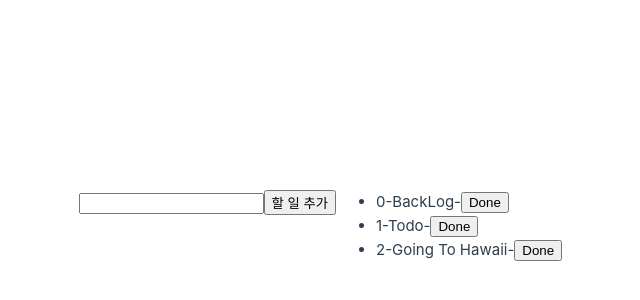
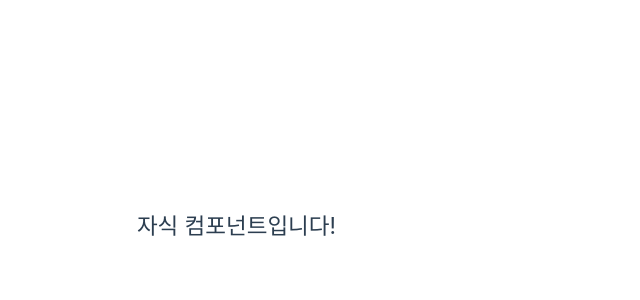
Before and after one commit to parc02-hello-vue/parc02-hello-vue.github.io, a Vue app: page / in a window 1280 px wide. Shown: the part 174-474 px from the top of the page, without its empty margins (304-944 px from the left). Built offline with nearby package versions, Linux system fonts and the light colour scheme.

Commit message:
Child.vue

```diff
--- a/src/App.vue
+++ b/src/App.vue
@@ -1,39 +1,8 @@
 <script setup>
-import {ref} from 'vue'
-
-let id = 0
-const newTodo = ref('')
-const todos = ref([
-	{id: id++, issue: 'BackLog' },
-	{id: id++, issue: 'Todo' },
-	{id: id++, issue: 'Going To Hawaii' }
-])
-
-// 할 일 추가 함수
-const addTodo = (e) => {
-    e.preventDefault();
-    if (newTodo.value.trim() !== '') {
-        // 새로운 할 일을 기존 할 일 배열에 추가하여 새 배열을 생성
-        todos.value = [...todos.value, { id: id++, issue: newTodo.value }]
-        newTodo.value = ''
-    }
-}
-
-// 할 일 삭제 함수
-const removeTodo = (todo) => {
-    todos.value = todos.value.filter(item => item.id !== todo.id)
-}
+import Child from './components/Child.vue'
 
 </script>
 
 <template>
-<form @submit="addTodo">
- <input v-model="newTodo">
-<button>할 일 추가</button>
-</form>
-<ul>
-<li v-for="todo in todos">
-{{todo.id}}-{{todo.issue}}-<button @click="removeTodo(todo)">Done</button>
-</li>
-</ul>
+<Child/>
 </template>
--- /dev/null
+++ b/src/components/Child.vue
@@ -0,0 +1,3 @@
+<template>
+<h2>자식 컴포넌트입니다!</h2>
+</template>
```
